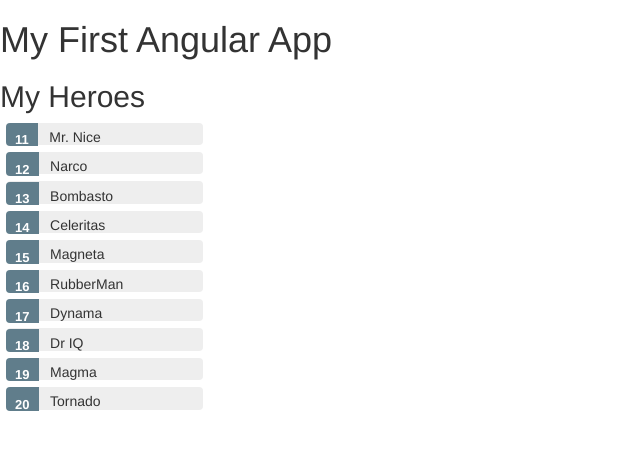
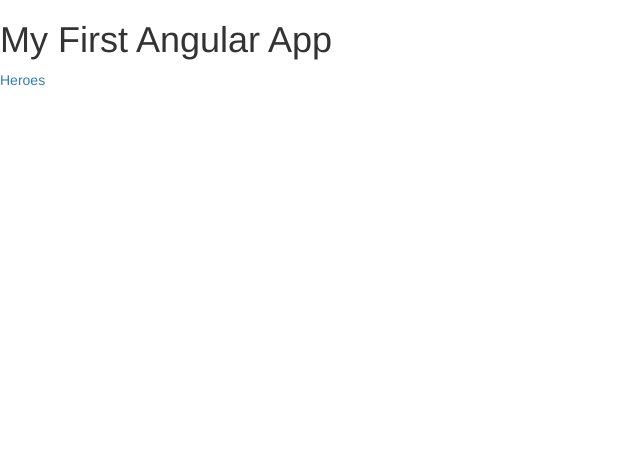
Before and after one commit to msbaek/my-app, an Angular app: page / in a window 1280 px wide. Shown: the top 450 px of the page, without its empty margins (0-640 px from the left). Built offline with nearby package versions, Linux system fonts and the light colour scheme.

Commit message:
apply router-outlet

```diff
--- a/src/app/app.component.ts
+++ b/src/app/app.component.ts
@@ -4,7 +4,8 @@
   selector: 'app-root',
   template: `
     <h1>{{title}}</h1>
-    <app-heroes></app-heroes>
+    <a routerLink="/heroes">Heroes</a>
+    <router-outlet></router-outlet>
   `
 })
 export class AppComponent {
```
